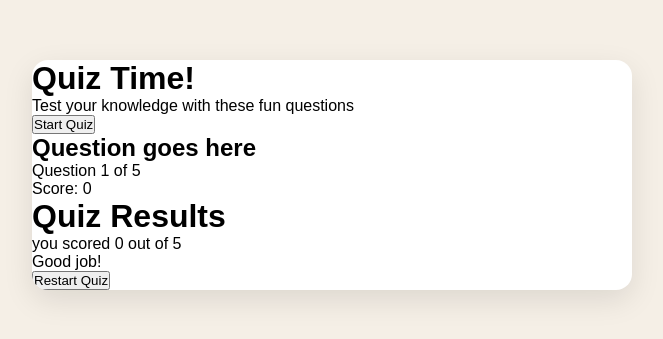
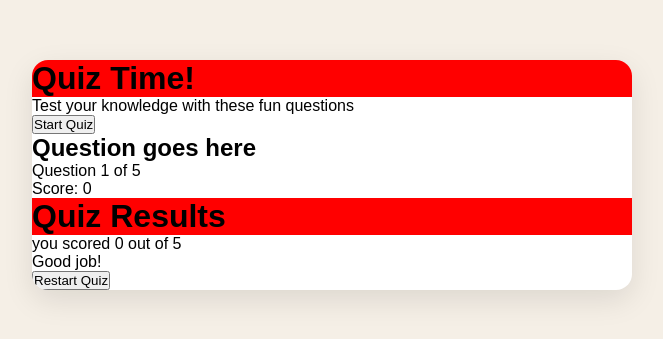
Before and after one commit to falaqbushra095/Quiz-game, a plain HTML site: page index.html in a window 1280 px wide. Shown: the part 225-564 px from the top of the page, without its empty margins (308-971 px from the left). Drawn offline with Linux system fonts and the light colour scheme.

Commit message:
this is new change

```diff
--- a/style.css
+++ b/style.css
@@ -22,3 +22,5 @@ body {
     overflow: hidden;
     position: relative;
 }
+/*SCREENS */
+h1{ background-color: red;}
```
